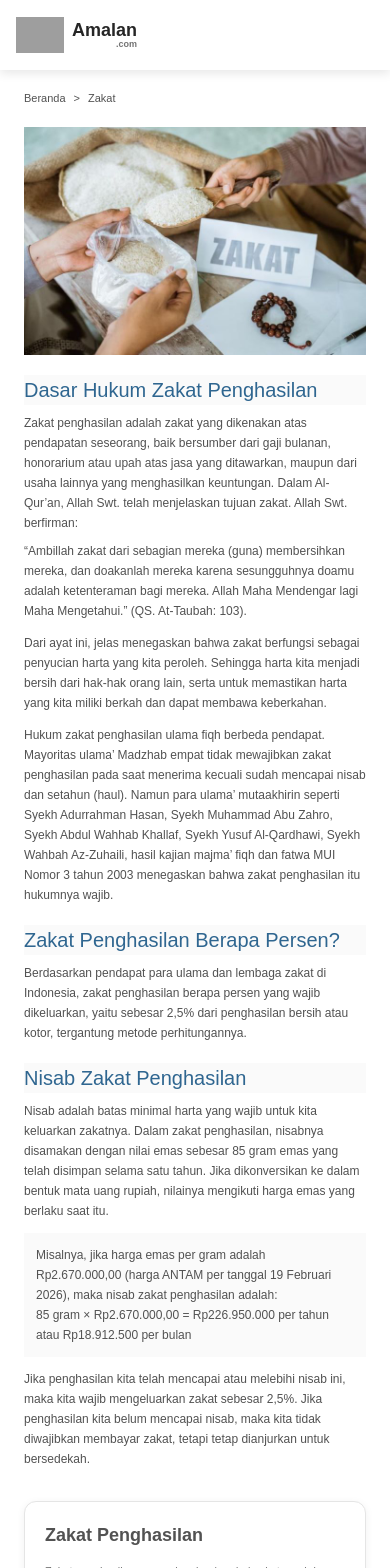
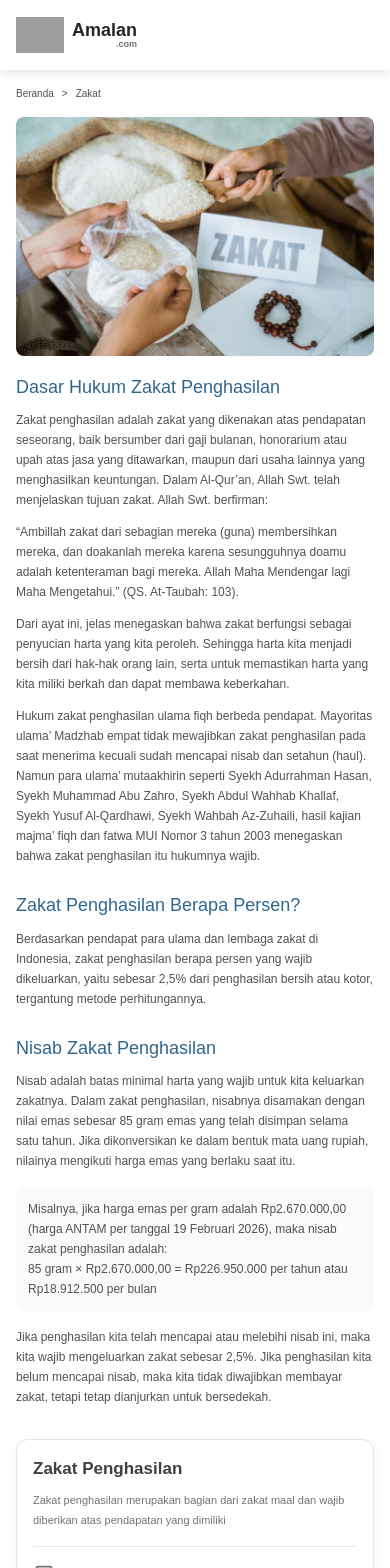
Before and after one commit to kevinefendy/website-profile-komunitas, a Next.js app: page /zakat in a window 390 px wide. Shown: the top 1568 px of the page. Built offline with nearby package versions, Linux system fonts and the light colour scheme; grey boxes are pictures that could not be loaded; some icons are missing.

Commit message:
style: membuat halaman zakat responsive

```diff
--- a/app/zakat/page.tsx
+++ b/app/zakat/page.tsx
@@ -12,9 +12,9 @@
     <>
       <Navbar />
 
-      <main className="bg-white pb-12">
-        <div className="mx-auto max-w-[1280px] px-6">
-          <div className="py-5 text-[11px] text-neutral-600 sm:text-[12px]">
+      <main className="bg-white pb-10 sm:pb-12">
+        <div className="mx-auto max-w-[1280px] px-4 sm:px-6">
+          <div className="py-4 text-[10px] text-neutral-600 sm:py-5 sm:text-[12px]">
             <Link href="/" className="hover:text-[#214E67]">
               Beranda
             </Link>
@@ -25,22 +25,24 @@
           </div>
 
           <div className="grid grid-cols-1 gap-8 lg:grid-cols-[minmax(0,2fr)_minmax(280px,1fr)] lg:gap-10">
-            <div>
+            <div className="min-w-0">
+              <div className="overflow-hidden rounded-lg">
                 <Image
                   src="/images/zakat/zakat.jfif"
                   alt="Zakat Penghasilan"
-                width={570}
-                height={355}
+                  width={900}
+                  height={560}
                   quality={100}
                   className="h-auto w-full object-cover"
                 />
+              </div>
 
               <div className="mt-5">
-                <h1 className="bg-neutral-50 text-[20px] font-normal text-[#2F6690] sm:text-[22px] lg:text-[24px]">
+                <h1 className="text-[18px] font-normal leading-tight text-[#2F6690] sm:text-[22px] lg:text-[24px]">
                   Dasar Hukum Zakat Penghasilan
                 </h1>
 
-                <p className="mt-2 text-[12px] leading-5 text-neutral-600 sm:text-[13px] sm:leading-6 lg:text-[14px]">
+                <p className="mt-3 text-[12px] leading-5 text-neutral-600 sm:text-[13px] sm:leading-6 lg:text-[14px]">
                   Zakat penghasilan adalah zakat yang dikenakan atas pendapatan
                   seseorang, baik bersumber dari gaji bulanan, honorarium atau
                   upah atas jasa yang ditawarkan, maupun dari usaha lainnya yang
@@ -48,7 +50,7 @@
                   menjelaskan tujuan zakat. Allah Swt. berfirman:
                 </p>
 
-                <p className="mt-2 text-[12px] leading-5 text-neutral-600 sm:text-[13px] sm:leading-6 lg:text-[14px]">
+                <p className="mt-3 text-[12px] leading-5 text-neutral-600 sm:text-[13px] sm:leading-6 lg:text-[14px]">
                   “Ambillah zakat dari sebagian mereka (guna) membersihkan
                   mereka, dan doakanlah mereka karena sesungguhnya doamu adalah
                   ketenteraman bagi mereka. Allah Maha Mendengar lagi Maha
@@ -74,12 +76,12 @@
                 </p>
               </div>
 
-              <div className="mt-5">
-                <h2 className="bg-neutral-50 text-[20px] font-normal text-[#2F6690] sm:text-[22px] lg:text-[24px]">
+              <div className="mt-7">
+                <h2 className="text-[18px] font-normal leading-tight text-[#2F6690] sm:text-[22px] lg:text-[24px]">
                   Zakat Penghasilan Berapa Persen?
                 </h2>
 
-                <p className="mt-2 text-[12px] leading-5 text-neutral-600 sm:text-[13px] sm:leading-6 lg:text-[14px]">
+                <p className="mt-3 text-[12px] leading-5 text-neutral-600 sm:text-[13px] sm:leading-6 lg:text-[14px]">
                   Berdasarkan pendapat para ulama dan lembaga zakat di
                   Indonesia, zakat penghasilan berapa persen yang wajib
                   dikeluarkan, yaitu sebesar 2,5% dari penghasilan bersih atau
@@ -87,12 +89,12 @@
                 </p>
               </div>
 
-              <div className="mt-5">
-                <h2 className="bg-neutral-50 text-[20px] font-normal text-[#2F6690] sm:text-[22px] lg:text-[24px]">
+              <div className="mt-7">
+                <h2 className="text-[18px] font-normal leading-tight text-[#2F6690] sm:text-[22px] lg:text-[24px]">
                   Nisab Zakat Penghasilan
                 </h2>
 
-                <p className="mt-2 text-[12px] leading-5 text-neutral-600 sm:text-[13px] sm:leading-6 lg:text-[14px]">
+                <p className="mt-3 text-[12px] leading-5 text-neutral-600 sm:text-[13px] sm:leading-6 lg:text-[14px]">
                   Nisab adalah batas minimal harta yang wajib untuk kita
                   keluarkan zakatnya. Dalam zakat penghasilan, nisabnya
                   disamakan dengan nilai emas sebesar 85 gram emas yang telah
@@ -101,7 +103,8 @@
                   saat itu.
                 </p>
 
-                <p className="mt-3 bg-neutral-50 p-3 text-[12px] leading-5 text-neutral-600 sm:text-[13px] sm:leading-6 lg:text-[14px]">
+                <div className="mt-4 rounded-lg bg-neutral-50 p-3 sm:p-4">
+                  <p className="text-[12px] leading-5 text-neutral-600 sm:text-[13px] sm:leading-6 lg:text-[14px]">
                     Misalnya, jika harga emas per gram adalah Rp2.670.000,00
                     (harga ANTAM per tanggal 19 Februari 2026), maka nisab zakat
                     penghasilan adalah:
@@ -109,8 +112,9 @@
                     85 gram × Rp2.670.000,00 = Rp226.950.000 per tahun atau
                     Rp18.912.500 per bulan
                   </p>
+                </div>
 
-                <p className="mt-3 text-[12px] leading-5 text-neutral-600 sm:text-[13px] sm:leading-6 lg:text-[14px]">
+                <p className="mt-4 text-[12px] leading-5 text-neutral-600 sm:text-[13px] sm:leading-6 lg:text-[14px]">
                   Jika penghasilan kita telah mencapai atau melebihi nisab ini,
                   maka kita wajib mengeluarkan zakat sebesar 2,5%. Jika
                   penghasilan kita belum mencapai nisab, maka kita tidak
@@ -120,12 +124,12 @@
               </div>
             </div>
 
-            <div className="h-fit rounded-xl border border-neutral-200 bg-white p-5 shadow-[0_2px_8px_rgba(0,0,0,0.06)]">
-              <h2 className="text-[18px] font-semibold text-neutral-600 sm:text-[20px]">
+            <aside className="h-fit rounded-xl border border-neutral-200 bg-white p-4 shadow-[0_2px_8px_rgba(0,0,0,0.06)] sm:p-5">
+              <h2 className="text-[17px] font-semibold text-neutral-700 sm:text-[20px]">
                 Zakat Penghasilan
               </h2>
 
-              <p className="mt-3 text-[11px] leading-5 text-neutral-500 sm:text-[12px] lg:text-[13px]">
+              <p className="mt-2 text-[11px] leading-5 text-neutral-500 sm:mt-3 sm:text-[12px] lg:text-[13px]">
                 Zakat penghasilan merupakan bagian dari zakat maal dan wajib
                 diberikan atas pendapatan yang dimiliki
               </p>
@@ -134,7 +138,7 @@
                 <div className="flex items-center gap-3 border-b border-neutral-200 py-4">
                   <Icon
                     icon="material-symbols:calculate-outline"
-                    className="text-[22px] text-neutral-500"
+                    className="shrink-0 text-[22px] text-neutral-500"
                   />
 
                   <span className="text-[11px] font-semibold text-neutral-600 sm:text-[12px] lg:text-[13px]">
@@ -146,7 +150,7 @@
                   <div className="flex items-center gap-3">
                     <Icon
                       icon="material-symbols:volunteer-activism-outline"
-                      className="text-[22px] text-neutral-500"
+                      className="shrink-0 text-[22px] text-neutral-500"
                     />
 
                     <span className="text-[11px] font-semibold text-neutral-600 sm:text-[12px] lg:text-[13px]">
@@ -154,7 +158,7 @@
                     </span>
                   </div>
 
-                  <div className="mt-3 space-y-1">
+                  <div className="mt-3 space-y-2">
                     <p className="text-[11px] leading-5 text-neutral-500 sm:text-[12px] lg:text-[13px]">
                       نَوَيْتُ أَنْ أُخْرِجَ زَكَاةَ مَالِي فَرِيْضَةً لِلَّهِ
                       تَعَالَى
@@ -174,11 +178,11 @@
 
               <button
                 onClick={() => alert("Terima kasih telah membayar zakat.")}
-                className="mt-4 w-full rounded bg-[#79bfd8] py-2.5 text-[12px] font-semibold text-white transition hover:bg-[#69B8D3] sm:text-[13px]"
+                className="mt-4 w-full rounded-md bg-[#79bfd8] py-2.5 text-[12px] font-semibold text-white transition hover:bg-[#69B8D3] sm:text-[13px]"
               >
                 BAYAR ZAKAT
               </button>
-            </div>
+            </aside>
           </div>
         </div>
       </main>
```
Lines whose indentation alone changed are shown as unchanged.
